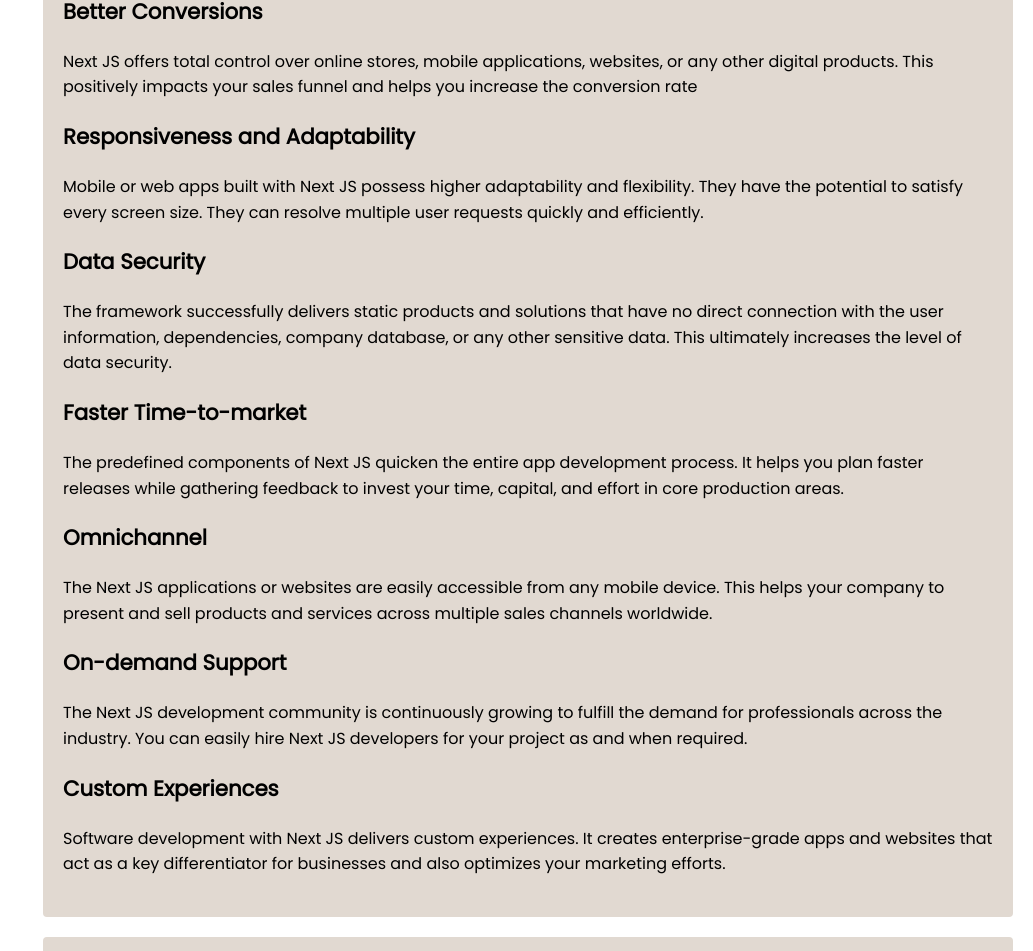
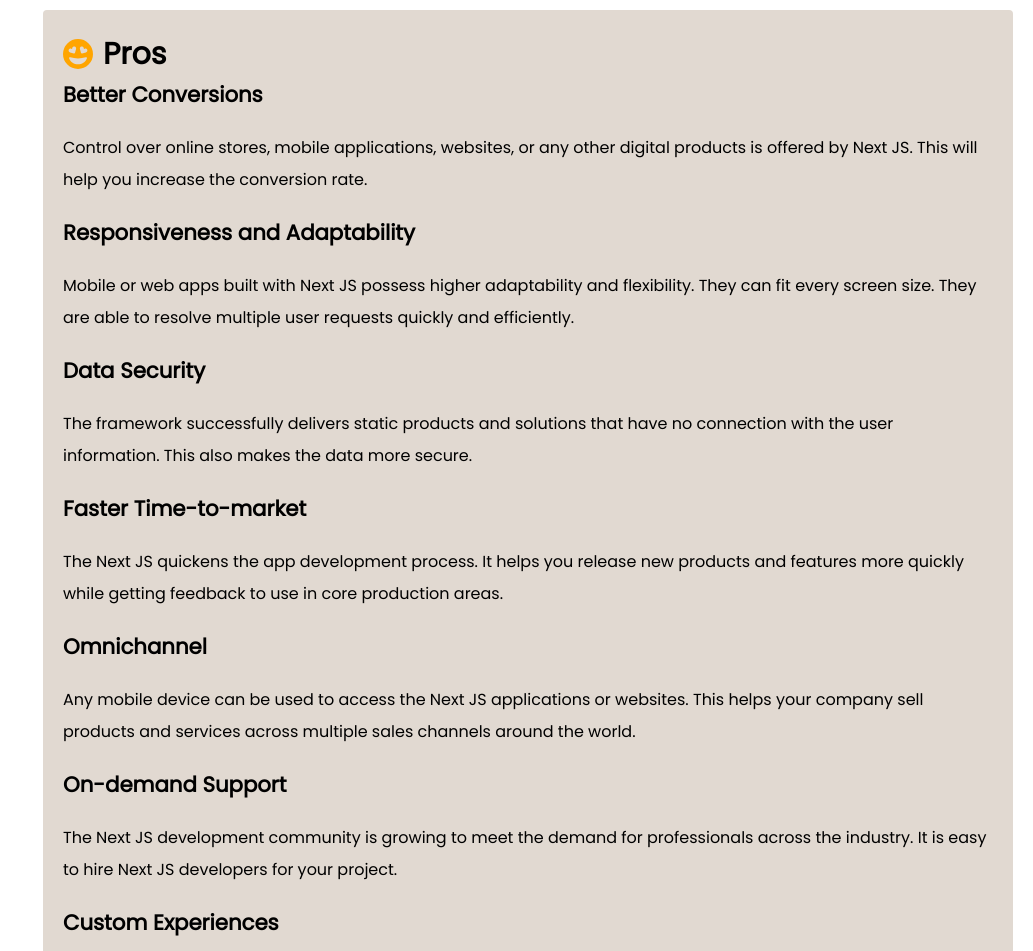
Before and after one commit to DasGMA/technical-documentation, a Next.js app: page /documentation in a window 1280 px wide. Shown: the part 2554-3505 px from the top of the page, without its empty margins (247-1280 px from the left). Built offline with nearby package versions, Linux system fonts and the light colour scheme.

Commit message:
Some final updates before inserting the script code from freebootcamp.

```diff
--- a/package.json
+++ b/package.json
@@ -9,7 +9,7 @@
     "lint": "next lint"
   },
   "engines": {
-    "node": "16.x"
+    "node": "18.x"
   },
   "dependencies": {
     "@fortawesome/fontawesome-svg-core": "^6.2.0",
--- a/pages/documentation.js
+++ b/pages/documentation.js
@@ -137,8 +137,8 @@
                 Whether you are a business owner, marketer, or developer,
                 leveraging Next JS app development will help you reap various
                 benefits in the long run. But there are also some limitations to
-                this platform that you need to consider. Let’s take a look at
-                them separately.
+                this platform that you need to consider. Let&apos;s take a look
+                at them separately.
               </p>
               <div className="comparison-container">
                 <div className="pros-container">
@@ -152,53 +152,48 @@
                   </h3>
                   <h4>Better Conversions</h4>
                   <p>
-                    Next JS offers total control over online stores, mobile
-                    applications, websites, or any other digital products. This
-                    positively impacts your sales funnel and helps you increase
-                    the conversion rate
+                    Control over online stores, mobile applications, websites,
+                    or any other digital products is offered by Next JS. This
+                    will help you increase the conversion rate.
                   </p>
                   <h4>Responsiveness and Adaptability</h4>
                   <p>
                     Mobile or web apps built with Next JS possess higher
-                    adaptability and flexibility. They have the potential to
-                    satisfy every screen size. They can resolve multiple user
-                    requests quickly and efficiently.
+                    adaptability and flexibility. They can fit every screen
+                    size. They are able to resolve multiple user requests
+                    quickly and efficiently.
                   </p>
                   <h4>Data Security </h4>
                   <p>
                     The framework successfully delivers static products and
-                    solutions that have no direct connection with the user
-                    information, dependencies, company database, or any other
-                    sensitive data. This ultimately increases the level of data
-                    security.
+                    solutions that have no connection with the user information.
+                    This also makes the data more secure.
                   </p>
                   <h4>Faster Time-to-market</h4>
                   <p>
-                    The predefined components of Next JS quicken the entire app
-                    development process. It helps you plan faster releases while
-                    gathering feedback to invest your time, capital, and effort
-                    in core production areas.
+                    The Next JS quickens the app development process. It helps
+                    you release new products and features more quickly while
+                    getting feedback to use in core production areas.
                   </p>
                   <h4>Omnichannel </h4>
                   <p>
-                    The Next JS applications or websites are easily accessible
-                    from any mobile device. This helps your company to present
-                    and sell products and services across multiple sales
-                    channels worldwide.
+                    Any mobile device can be used to access the Next JS
+                    applications or websites. This helps your company sell
+                    products and services across multiple sales channels around
+                    the world.
                   </p>
                   <h4>On-demand Support</h4>
                   <p>
-                    The Next JS development community is continuously growing to
-                    fulfill the demand for professionals across the industry.
-                    You can easily hire Next JS developers for your project as
-                    and when required.
+                    The Next JS development community is growing to meet the
+                    demand for professionals across the industry. It is easy to
+                    hire Next JS developers for your project.
                   </p>
                   <h4>Custom Experiences</h4>
                   <p>
                     Software development with Next JS delivers custom
-                    experiences. It creates enterprise-grade apps and websites
-                    that act as a key differentiator for businesses and also
-                    optimizes your marketing efforts.
+                    experiences. Easily create enterprise-grade apps and
+                    websites that act as a key differentiator for businesses and
+                    also optimizes marketing efforts.
                   </p>
                 </div>
                 <div className="cons-container">
@@ -212,17 +207,16 @@
                   </h3>
                   <h4>Build Time</h4>
                   <p>
-                    Next JS is driven by static development which can negatively
-                    impact the build time of your apps and websites. Completing
+                    The Next JS is built with static development, which can make
+                    your apps and websites take longer to build. Completing
                     complex tasks within stipulated timelines will become a
                     triggering issue.
                   </p>
                   <h4>Overhead Costs</h4>
                   <p>
-                    As the framework is unable to render built-in front pages,
-                    it becomes imperative for developers to create the complete
-                    frontend layer from scratch. This leads to uninvited,
-                    additional expenses.
+                    The framework is unable to render built-in front pages, so
+                    it is important for developers to create the complete layer
+                    from scratch. This leads to uninvited, additional expenses.
                   </p>
                   <h4>Built-in State Manager</h4>
                   <p>
@@ -249,10 +243,9 @@
             <article>
               <p>
                 After understanding the basics, it is time to consider some
-                essential tools and technologies that can help you kickstart
-                your development journey with Next JS. You need to make sure
-                that you along with your team are well acquainted with the
-                below.
+                essential tools and technologies that can help you with
+                development journey with Next JS. You need to make sure that you
+                are well versed in following areas.
               </p>
 
               <h3>HTML/CSS</h3>
@@ -471,22 +464,22 @@
                   <br />
                   {"  "}return (
                   <br />
-                  {"     "}&#706;li&#707;
+                  {"     "}&lt;li&gt;
                   <br />
-                  {"       "}&#706;Link
-                  href=&#123;`#$&#123;regexLink&#125;`&#125;&#707;
+                  {"       "}&lt;Link
+                  href=&#123;`#$&#123;regexLink&#125;`&#125;&gt;
                   <br />
-                  {"         "}&#706;FontAwesomeIcon
+                  {"         "}&lt;FontAwesomeIcon
                   <br />
                   {"           "}icon=&#123;icons[index]&#125;
                   <br />
-                  {"         "}/&#707;
+                  {"         "}/&gt;
                   <br />
-                  {"         "}&#706;span&#707;&#123;link&#125;&#706;/span&#707;
+                  {"         "}&lt;span&gt;&#123;link&#125;&lt;/span&gt;
                   <br />
-                  {"       "}&#706;/Link&#707;
+                  {"       "}&lt;/Link&gt;
                   <br />
-                  {"     "}&#706;/li&#707;
+                  {"     "}&lt;/li&gt;
                   <br />
                   {"   "});
                   <br />
@@ -532,14 +525,14 @@
                   <br />
                   {"  "}const renderLinks = links.map((link, i) =&gt; (
                   <br />
-                  {"    "}&#706;SideNavigationLink <br />
+                  {"    "}&lt;SideNavigationLink <br />
                   {"      "}key=&#123;link&#125;
                   <br />
                   {"      "}link=&#123;link&#125;
                   <br />
                   {"      "}index=&#123;i&#125;
                   <br />
-                  {"    "}/&#707;
+                  {"    "}/&gt;
                   <br />
                   {"    "})
                   <br />
@@ -549,16 +542,16 @@
                   <br />
                   {"  "}return (
                   <br />
-                  {"     "}&#706;aside&#707;
+                  {"     "}&lt;aside&gt;
                   <br />
-                  {"       "}&#706;nav&#707;
+                  {"       "}&lt;nav&gt;
                   <br />
                   {"         "}
-                  &#706;ul&#707;&#123;renderLinks&#125;&#706;/ul&#707;
+                  &lt;ul&gt;&#123;renderLinks&#125;&lt;/ul&gt;
                   <br />
-                  {"       "}&#706;/nav&#707;
+                  {"       "}&lt;/nav&gt;
                   <br />
-                  {"     "}&#706;/aside&#707;
+                  {"     "}&lt;/aside&gt;
                   <br />
                   {"   "});
                   <br />
--- a/style/index.css
+++ b/style/index.css
@@ -116,6 +116,7 @@
 p {
     font-size: 1.6rem;
     margin: 2rem 0;
+    line-height: 2;
 }
 
 .icon {
```
